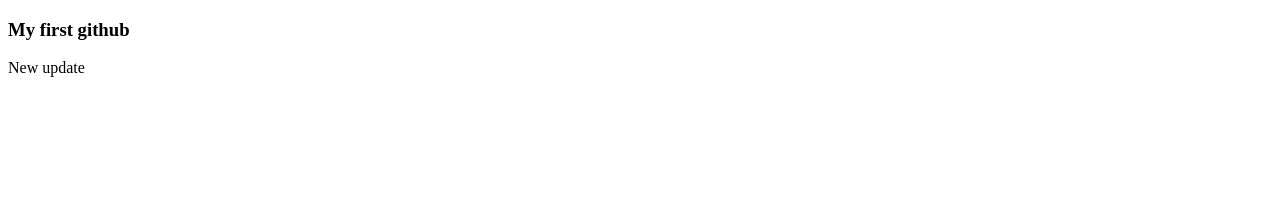
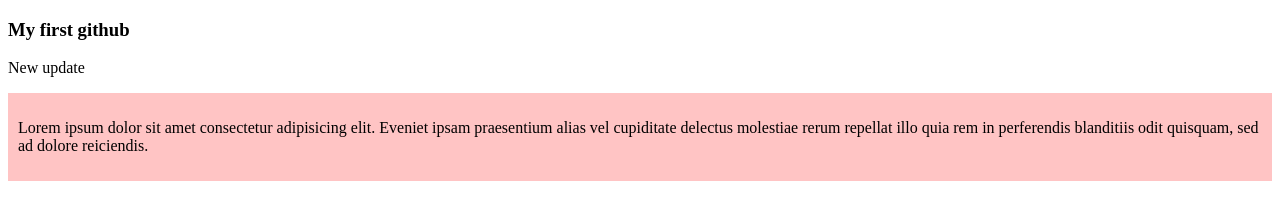
Before and after one commit to Shajia232/my-first-github-repo, a plain HTML site: page index.html in a window 1280 px wide. Drawn offline with Linux system fonts and the light colour scheme.

Commit message:
updated paragraph

```diff
--- a/index.html
+++ b/index.html
@@ -4,9 +4,13 @@
     <meta charset="UTF-8">
     <meta name="viewport" content="width=device-width, initial-scale=1.0">
     <title>Document</title>
+    <link rel="stylesheet" href="styles/blog.css">
 </head>
 <body>
     <h3>My first github</h3>
     <p>New update</p>
+    <div>
+    <p>Lorem ipsum dolor sit amet consectetur adipisicing elit. Eveniet ipsam praesentium alias vel cupiditate delectus molestiae rerum repellat illo quia rem in perferendis blanditiis odit quisquam, sed ad dolore reiciendis.</p>
+    </div>
 </body>
 </html>
--- /dev/null
+++ b/styles/blog.css
@@ -0,0 +1,4 @@
+div{
+    background-color: rgb(255, 196, 196);
+    padding: 10px;
+}
```
